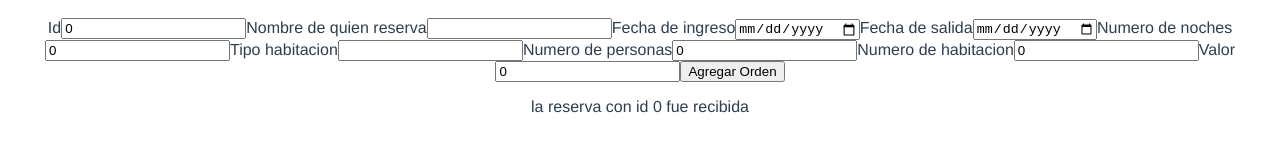
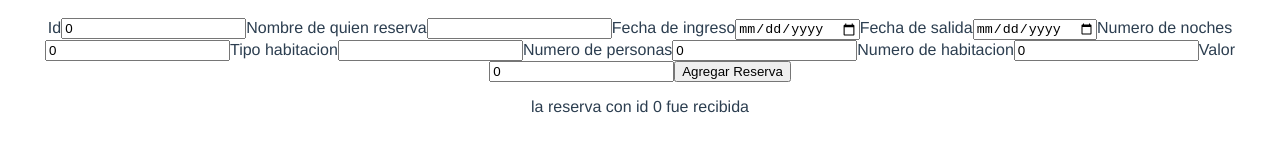
Before and after one commit to dimarc98/hotelmintic_ultimoreto, a Vue app: page /#/agregarReserva in a window 1280 px wide. Shown: the part 229-380 px from the top of the page. Built offline with nearby package versions, Linux system fonts and the light colour scheme.

Commit message:
HotelMinTIC app v8 sprint3

```diff
--- a/src/components/AgregarReserva.vue
+++ b/src/components/AgregarReserva.vue
@@ -19,7 +19,7 @@
     <input v-model="numero_habitacion" id="numero_habitacion" />
     <label for="precio" type="numeric">Valor</label>
     <input v-model="precio" id="precio" />
-    <button v-on:click="agregarOrden">Agregar Orden</button>
+    <button v-on:click="agregarOrden">Agregar Reserva</button>
     <p>la reserva con id {{ id }} fue recibida</p>
   </div>
 </template>
```
